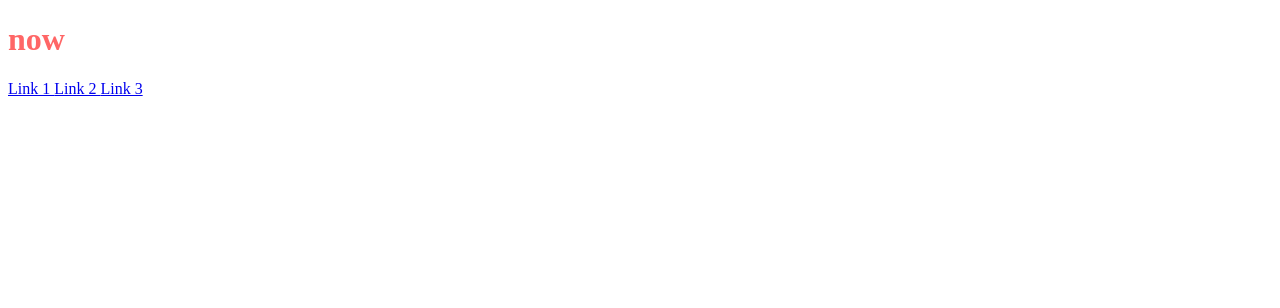
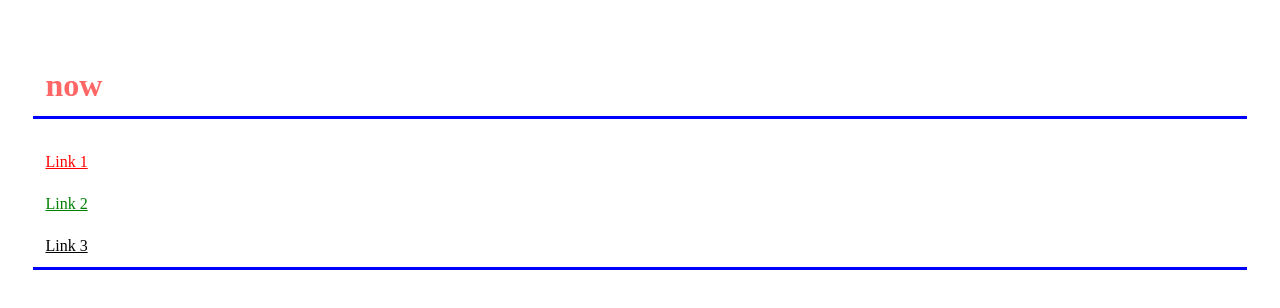
Before and after one commit to SouzaVitoria/basic-jquery, a plain HTML site: page index.html in a window 1280 px wide. Drawn offline with nearby package versions, Linux system fonts and the light colour scheme.

Commit message:
Selectors structure

```diff
--- a/index.html
+++ b/index.html
@@ -21,7 +21,17 @@
           .hide()
           .delay("1000")
           .fadeIn("slow")
-          .text("now");
+          .text("now")
+          .click(function() {
+            $("body").css("background", "#C30");
+            $("h1").css("color", "#FFF");
+          });
+
+        $("a").css({ color: "red", display: "block" });
+        $(".link2").css("color", "green");
+        $("#link3").css("color", "#000");
+        $("*").css("padding", "1%");
+        $("h1, #link3").css("border-bottom", "solid 3px blue");
       });
     </script>
   </head>
```
